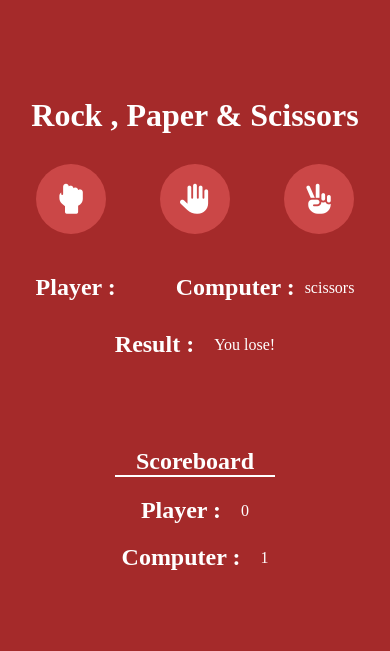
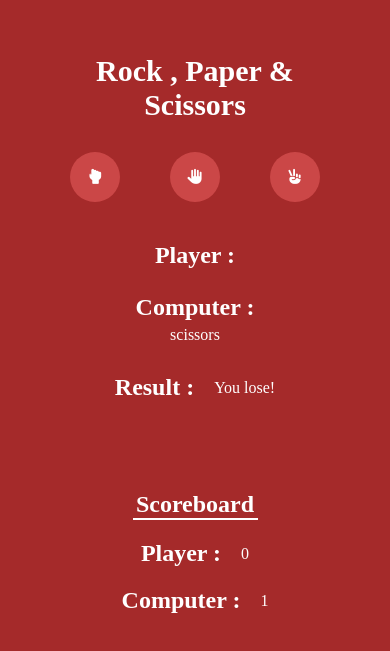
Before and after one commit to afrad07/Rps, a plain HTML site: page index.html in a window 390 px wide. Shown: the part 133-784 px from the top of the page. Drawn offline with Linux system fonts and the light colour scheme; a web font is replaced by a local one.

Commit message:
Add files via upload

```diff
--- a/style.css
+++ b/style.css
@@ -106,3 +106,26 @@ hr{
     align-items: center;
     text-align: center;
 }
+
+@media screen and (max-width: 415px){
+    h1{
+        font-size: 30px;
+        width: 70%;
+        text-align: center;
+    }
+    .playground button{
+        width: 50px;
+        height: 50px;
+    }
+    i{
+        font-size: 15px;
+    }
+    .choices{
+        flex-direction: column;
+        gap: 20px;
+    }
+    .choices div{
+        flex-direction: column;
+        gap: 5px;
+    }
+}
```
